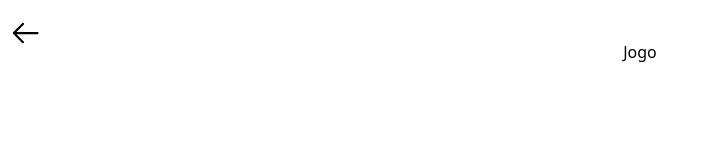
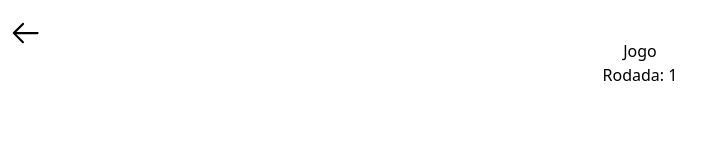
Before and after one commit to Lucasmenezes08/rummikub-assistant, a React (Vite) app in the folder rummikub/: page /game in a window 1280 px wide. Shown: the top 160 px of the page, without its empty margins (0-725 px from the left). Built offline with nearby package versions, Linux system fonts and the light colour scheme.

Commit message:
:construction: Definir renderização de rodadas no componente game.

```diff
--- a/rummikub/src/routers/game.jsx
+++ b/rummikub/src/routers/game.jsx
@@ -11,7 +11,7 @@ export default function Game (){
     const backRouter = useBackNavigation();
     const {tema} = useContext(ThemeContext);
     const {quantidade , alterarQuantidade} = useContext(PlayerQuantidadeContext);
-    const {setPlayers} = useContext(PlayerContext);
+    const {setPlayers , setRound , rodadas} = useContext(PlayerContext);
 
 
     return (
@@ -21,8 +21,16 @@ export default function Game (){
             </section>
 
             <section className="absolute top-[5%] -translate-y-[2%] left-[50%] -translate-x-[50%]">
-                <h2>Jogo</h2>
+                <section className="flex flex-col items-center">
+                     <h2>Jogo</h2>
+                </section>
+
+                <section>
+                    <h3>Rodada: {rodadas}</h3>
+                </section>
             </section>
+
+
         </section>
     )
 }
--- a/rummikub/src/store/playerInfo.jsx
+++ b/rummikub/src/store/playerInfo.jsx
@@ -11,8 +11,13 @@ export default function PlayerProvider ({children}){
     })
     const [rodada , setRodada] = useState(() => {
         const rodadaAtual = sessionStorage.getItem('rodada');
-        return rodadaAtual ? JSON.parse(rodadaAtual) : null;
+        return rodadaAtual ? JSON.parse(rodadaAtual) : 1;
     });
+
+
+    function handleRound (){
+        setRodada((prev) => prev + 1);
+    }
 
 
     function setPlayers (array) {
@@ -27,12 +32,17 @@ export default function PlayerProvider ({children}){
 
     useEffect (() => {
         sessionStorage.setItem('playerInfo', JSON.stringify(playerInfo));
+    }, [playerInfo]);
+
+    useEffect (() => {
         sessionStorage.setItem('rodada', JSON.stringify(rodada));
-    }, [playerInfo , rodada]);
+    } , [rodada])
 
     const value = {
         players: playerInfo,
-        setPlayers : setPlayers
+        rodadas: rodada,
+        setPlayers : setPlayers,
+        setRound: handleRound,
     };
 
 
```
